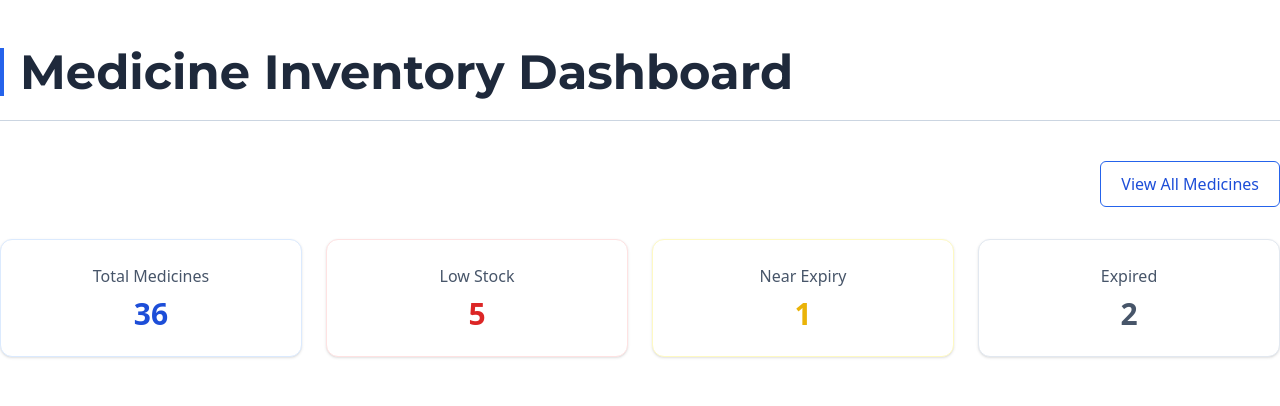
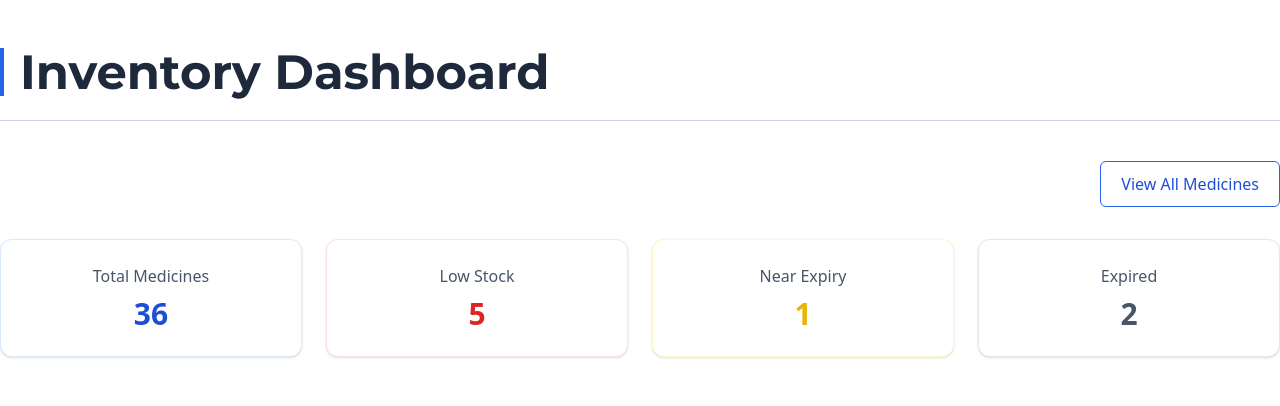
Before and after one commit to YOOSUF-HUB/Smart-Pharmacy-System, a Django app: page / in a window 1280 px wide. Shown: the top 406 px of the page. Run offline with Django 5.2, Linux system fonts and the light colour scheme; data comes from the database, SQL or seed files in the repository; some libraries are stand-ins or nearby versions.

Commit message:
Update heading in inventory dashboard for consistency

```diff
--- a/templates/Medicine_inventory/med_inventory_dash.html
+++ b/templates/Medicine_inventory/med_inventory_dash.html
@@ -12,7 +12,7 @@
 </style>
 
 <h2 class="text-5xl font-bold text-slate-800 mb-6 mt-12 border-l-4 border-blue-600 pl-4">
-  Medicine Inventory Dashboard
+    Inventory Dashboard
 </h2>
 
 <hr class="border-slate-300 mb-10">
```
